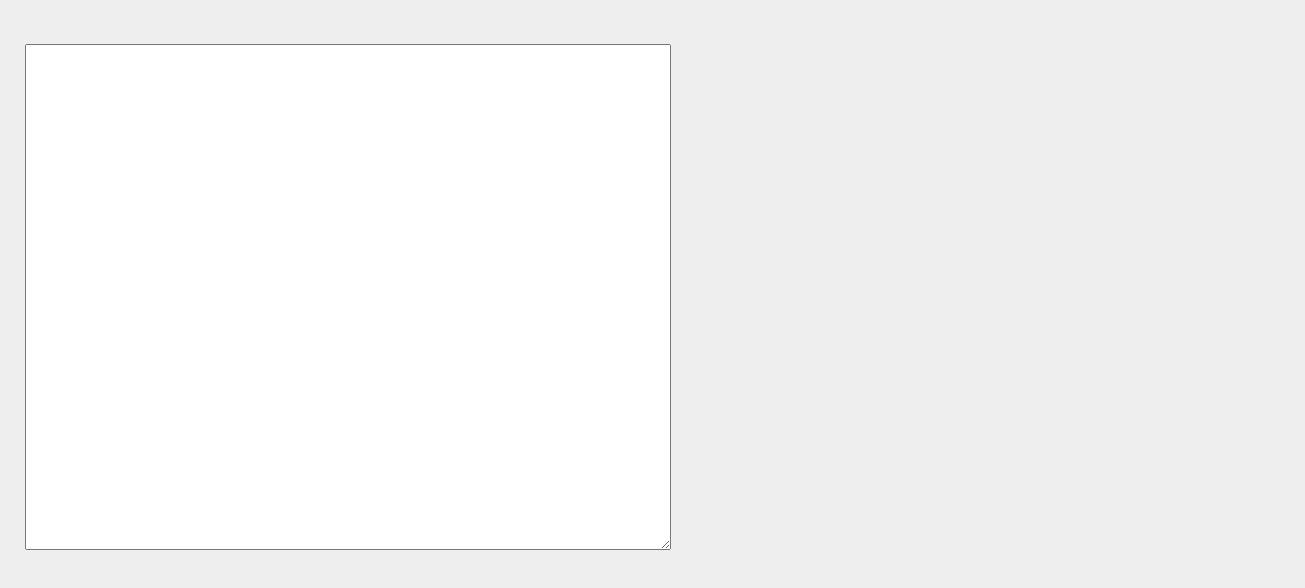
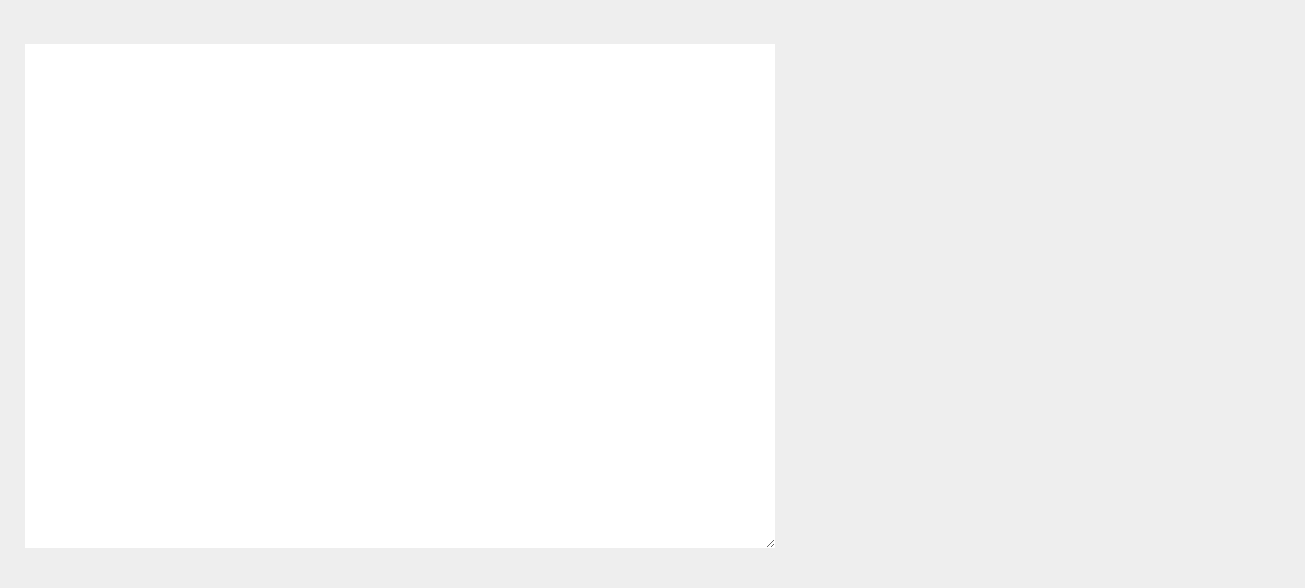
Before and after one commit to Narigo/reimemonster, a website: page src/demo/index.html in a window 1280 px wide. Shown: the part 86-674 px from the top of the page, 1305 px wide, since content can reach past the window. Drawn offline with Linux system fonts and the light colour scheme.

Commit message:
Count syllables in demo page
Signed-off-by: Joern Bernhardt <jb@campudus.com>

```diff
--- a/src/demo/index.html
+++ b/src/demo/index.html
@@ -16,17 +16,29 @@
       padding: 25px;
     }
 
-    #reimemonster {
+    #demo {
       width: 100%;
       height: 500px;
+      margin: 0 25px;
+      display: flex;
+      flex-direction: row;
     }
 
     #poem {
-      margin: 0 25px;
-      width: 50%;
+      min-width: 25%;
       height: 500px;
       font-family: monospace;
       font-size: x-large;
+      border: 0;
+      flex-grow: 1;
+    }
+
+    #helper {
+      padding: 2px 20px;
+      height: 500px;
+      font-family: monospace;
+      font-size: x-large;
+      flex-grow: 1;
     }
   </style>
 </head>
@@ -34,7 +46,7 @@
 <header>
   <h1>Reimemonster Module Demo</h1>
 </header>
-<section id="reimemonster">
+<section id="demo">
   <textarea id="poem"></textarea>
   <div id="helper"></div>
 </section>
@@ -45,9 +57,11 @@
   import {countSyllablesByLine} from "../module/count-syllables.mjs";
 
   const $poem = document.getElementById("poem");
+  const $helper = document.getElementById("helper");
   $poem.oninput = () => {
     const textValue = $poem.value;
-    console.log("textValue =", textValue);
+    const countedSyllables = countSyllablesByLine(textValue);
+    $helper.innerHTML = countedSyllables.join("<br/>");
   };
   console.log("countSyllables", countSyllablesByLine);
 </script>
```
